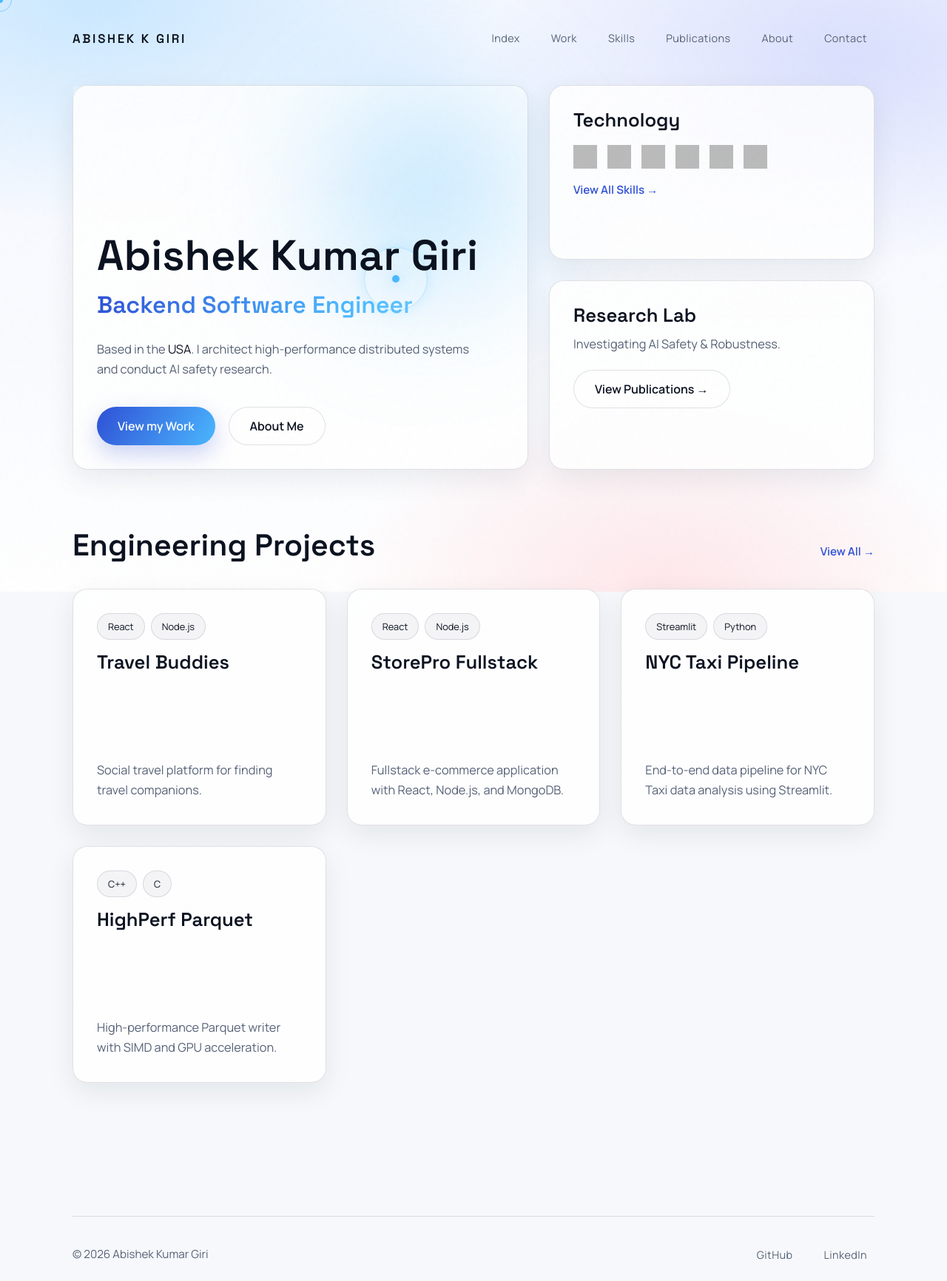
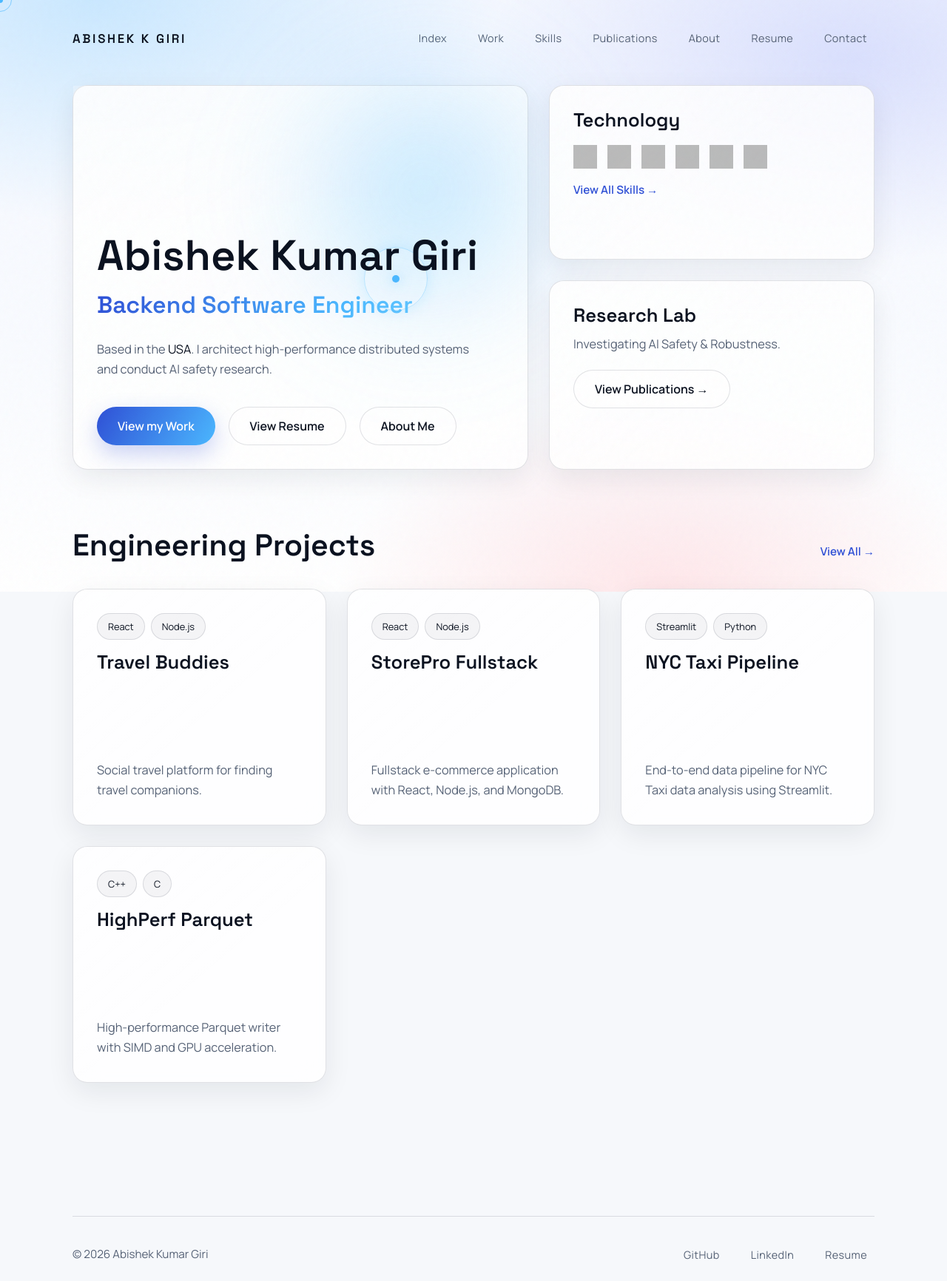
Before and after one commit to abishekgiri/my-portfolio, a Flask app: page / in a window 1280 px wide. Shown: the whole page at 74% size. Run offline with Flask 3, Linux system fonts and the light colour scheme; grey boxes are pictures that could not be loaded.

Commit message:
Add resume PDF to portfolio

```diff
--- a/templates/base.html
+++ b/templates/base.html
@@ -33,6 +33,8 @@
         <a href="/skills">Skills</a>
         <a href="/publications">Publications</a>
         <a href="/about">About</a>
+        <a href="{{ url_for('static', filename='files/Abishek_Giri_Resume.pdf') }}" target="_blank"
+          rel="noopener noreferrer">Resume</a>
         <a href="/contact">Contact</a>
       </div>
     </nav>
@@ -46,6 +48,8 @@
       <div class="nav-links">
         <a href="https://github.com/abishekgiri" target="_blank" rel="noopener noreferrer">GitHub</a>
         <a href="https://linkedin.com/in/abishekgiri" target="_blank" rel="noopener noreferrer">LinkedIn</a>
+        <a href="{{ url_for('static', filename='files/Abishek_Giri_Resume.pdf') }}" target="_blank"
+          rel="noopener noreferrer">Resume</a>
       </div>
     </footer>
 
--- a/templates/contact.html
+++ b/templates/contact.html
@@ -16,6 +16,8 @@
 
       <div class="contact-actions">
         <a href="mailto:giriabishekkumar5@gmail.com" class="btn-primary">Send Email</a>
+        <a href="{{ url_for('static', filename='files/Abishek_Giri_Resume.pdf') }}" target="_blank"
+          rel="noopener noreferrer" class="btn-magnetic">Resume PDF</a>
         <a href="https://linkedin.com/in/abishekgiri" target="_blank" rel="noopener noreferrer" class="btn-magnetic">LinkedIn</a>
         <a href="https://github.com/abishekgiri" target="_blank" rel="noopener noreferrer" class="btn-magnetic">GitHub</a>
       </div>
--- a/templates/index.html
+++ b/templates/index.html
@@ -19,6 +19,8 @@
 
         <div class="hero-actions">
           <a href="#work" class="btn-primary">View my Work</a>
+          <a href="{{ url_for('static', filename='files/Abishek_Giri_Resume.pdf') }}" target="_blank"
+            rel="noopener noreferrer" class="btn-outline">View Resume</a>
           <a href="/about" class="btn-outline">About Me</a>
         </div>
       </div>
```
Also changed, not shown: 1 other file.
